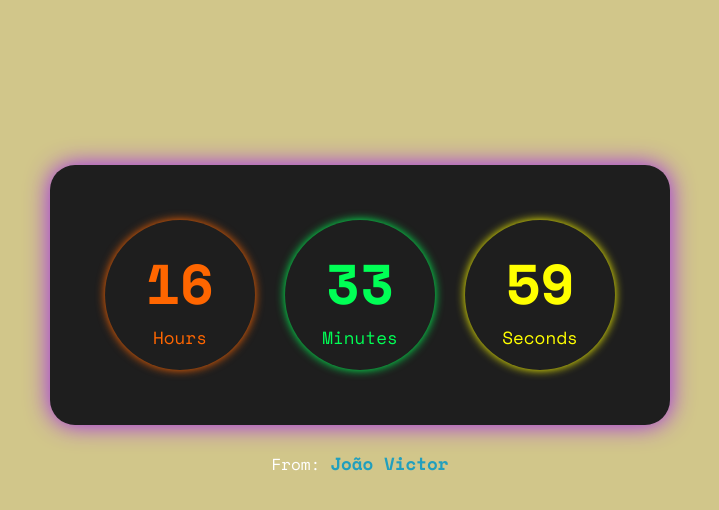
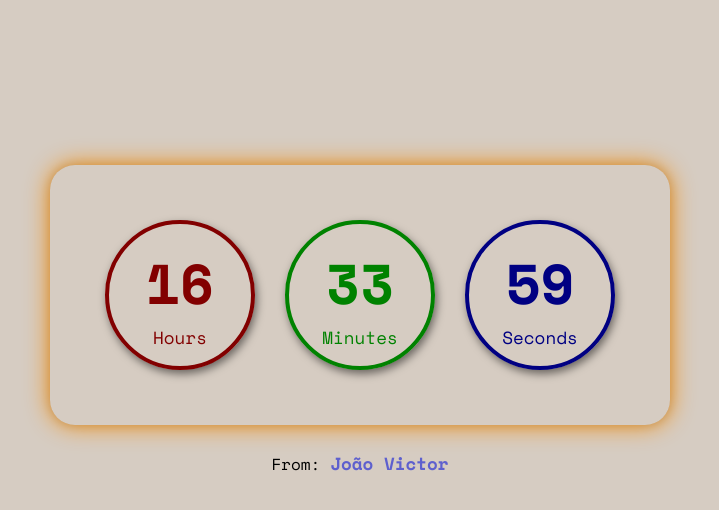
Before and after one commit to JoaoVictor-Noschang/ProjetosPessoais, a plain HTML site: page relogio/index.html in a window 1280 px wide. Shown: the whole page, without its empty margins (280-999 px from the left). Drawn offline with nearby package versions, Linux system fonts and the light colour scheme.

Commit message:
update relogio
melhorando a função de mudar o style dependendo do horário

```diff
--- a/relogio/index.html
+++ b/relogio/index.html
@@ -4,7 +4,7 @@
     <meta charset="UTF-8">
     <meta name="viewport" content="width=device-width, initial-scale=1.0">
     <title>Relógio</title>
-    <link rel="stylesheet" href="style/style.css">
+    <link id="linkstyle" rel="stylesheet">
 </head>
 <body>
     <main>
--- a/relogio/js/main.js
+++ b/relogio/js/main.js
@@ -16,9 +16,11 @@ setInterval( () => {
 }, 1000);
 
 function colorBackground(hours){
+    let linkstyle = document.getElementById("linkstyle");
+
     if (hours < 18) {
-        document.body.style.backgroundColor = "#d1c68a";
+        linkstyle.setAttribute("href", "style/light.css");
     } else {
-        document.body.style.backgroundColor = "#1d1d1d";
+        linkstyle.setAttribute("href", "style/dark.css");
     }
 }
--- a/relogio/style/style.css
+++ b/relogio/style/dark.css
@@ -14,6 +14,7 @@
 }
 
 body {
+    background-color: rgb(20, 20, 25);
     display: flex;
     flex-direction: column;
     justify-content: center;
--- /dev/null
+++ b/relogio/style/light.css
@@ -0,0 +1,87 @@
+@charset "UTF-8";
+
+@import url('https://fonts.googleapis.com/css2?family=Space+Mono:ital,wght@0,400;0,700;1,400;1,700&display=swap');
+
+:root {
+    --font: 'Space Mono', Verdana, Sans-serif;
+}
+
+* {
+    margin: 0;
+    padding: 0;
+    box-sizing: border-box;
+    font-family: var(--font);
+}
+
+body {
+    background-color: #d6ccc2;
+    display: flex;
+    flex-direction: column;
+    justify-content: center;
+    align-items: center;
+}
+
+main {
+    padding: 40px ;
+    margin-top: 165px;
+    background-color: ffddd2;
+    box-shadow: 0px 0px 25px #f48c06, 0px 0px 10px rgba(0, 0, 0, 0.2);
+    border-radius: 25px;
+    display: flex;
+    flex-direction: row;
+    justify-content: center;
+}
+
+main section {
+    width: 150px;
+    height: 150px;
+    border: 4px solid;
+    box-shadow: 2px 4px 8px rgba(0, 0, 0, 0.5);
+    border-radius: 100px;
+    margin: 15px;
+    display: flex;
+    flex-direction: column;
+    align-items: center;
+    justify-content: center;
+}
+
+#hr {
+    color: rgb(130, 0, 0);
+}
+
+#mn {
+    color: rgb(0, 130, 0);
+}
+
+#sc {
+    color: rgb(0, 0, 130);
+}
+
+section p {
+    font-size: 3.5em;
+    font-weight: bold;
+}
+
+section legend {
+    font-size: 1.1em;
+}
+
+#madeIn {
+    margin: 25px;
+}
+
+#madeIn a {
+    text-decoration: none;
+    color: #5e60ce;
+    font-weight: bolder;
+    font-size: 1.1em;
+}
+
+
+@media (max-width: 710px) {
+    main {
+        flex-direction: column;
+        margin-top: 15px;
+
+    }
+}
```
